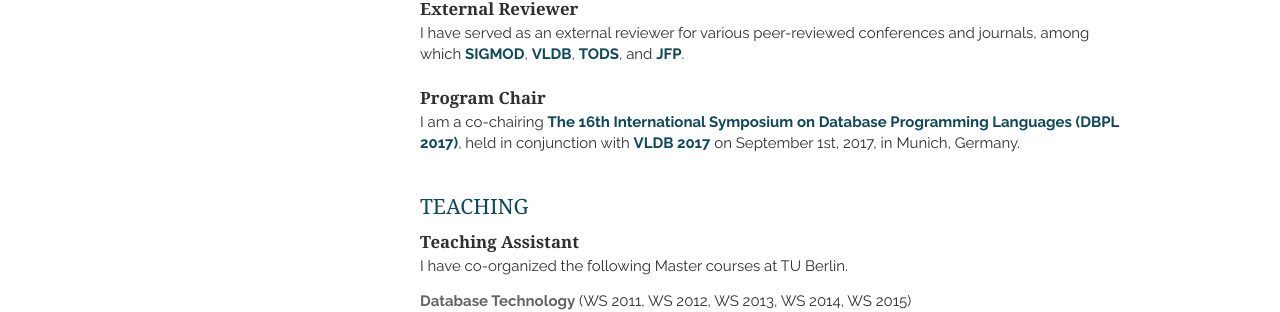
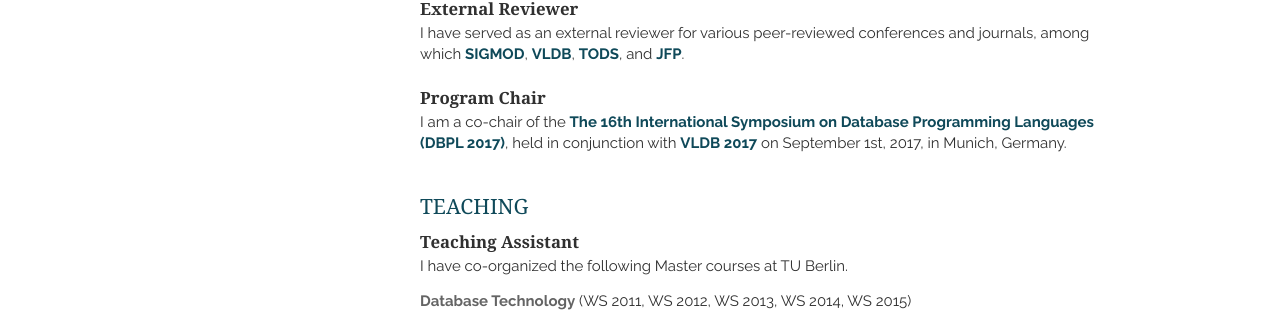
Before and after one commit to aalexandrov/aalexandrov, a Jekyll site: the page built from index.html, in a window 1280 px wide. Shown: the part 1311-1623 px from the top of the page. Built offline with Jekyll 4.4.1, drawn with Linux system fonts in a browser that asks for light colours; nearby versions of some CDN libraries; the list of posts is cut into pages by our own code.

Commit message:
Update service.html

```diff
--- a/_includes/service.html
+++ b/_includes/service.html
@@ -19,7 +19,7 @@
             <h3>Program Chair</h3>
         </header>
         <p>
-            I am a co-chairing
+            I am a co-chair of the
             <em><a href="http://dbpl2017.org/">The 16th International Symposium on Database Programming Languages (DBPL 2017)</a></em>,
             held in conjunction with
             <em><a href="http://www.vldb.org/2017/">VLDB 2017</a></em>
```
